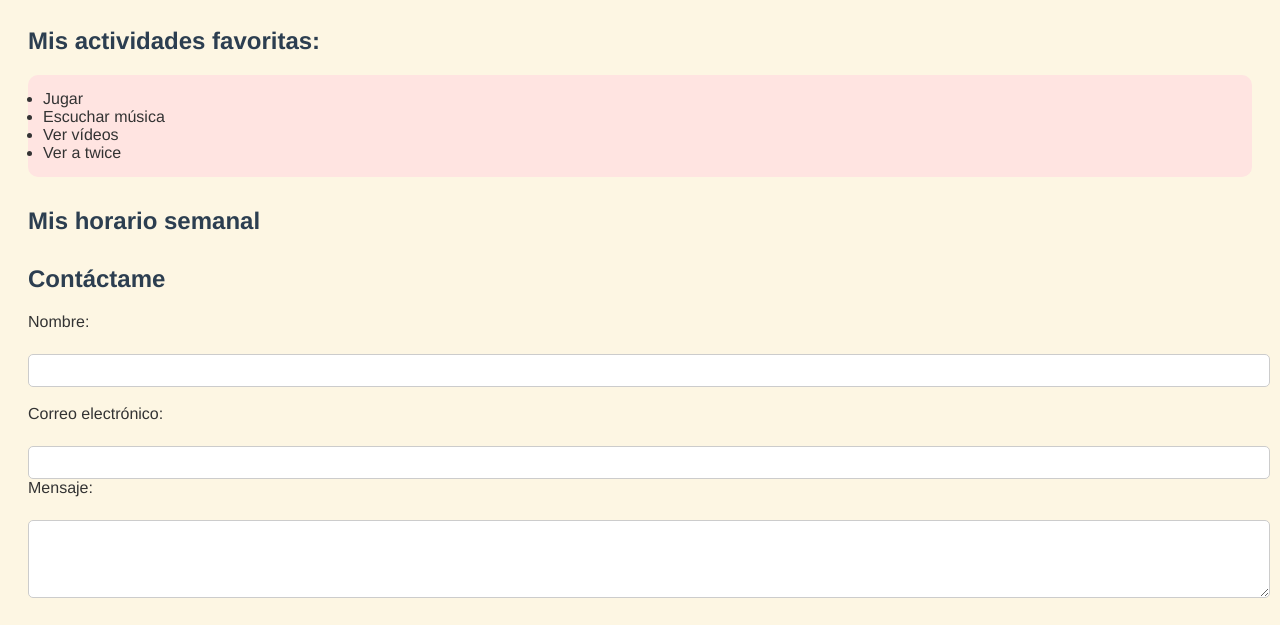
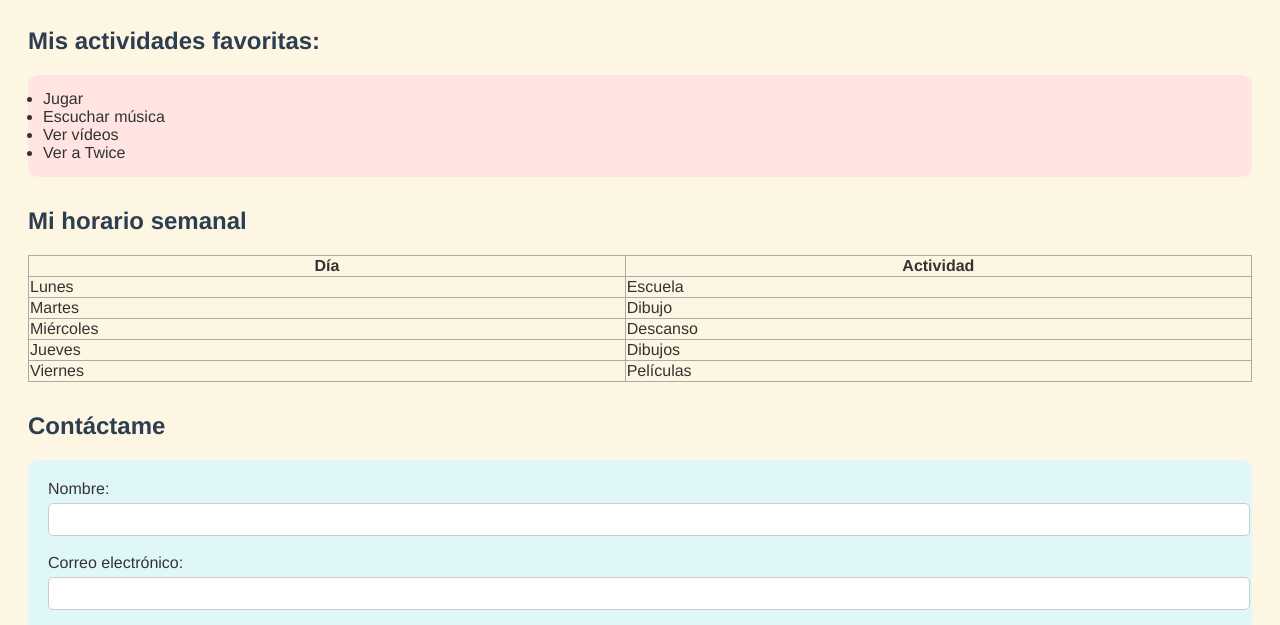
Before and after one commit to isiss641225/repaso, a plain HTML site: page index.html in a window 1280 px wide. Shown: the part 129-754 px from the top of the page. Drawn offline with Linux system fonts and the light colour scheme.

Commit message:
Update index.html

```diff
--- a/index.html
+++ b/index.html
@@ -18,54 +18,50 @@
     <li>Jugar</li>
     <li>Escuchar música</li>
     <li>Ver vídeos</li>
-        <li>Ver a twice</li>
+    <li>Ver a Twice</li>
   </ul>
 
-    <h2>Mis horario semanal</h2>
+  <h2>Mi horario semanal</h2>
   <table border="1">
     <tr>
       <th>Día</th>
       <th>Actividad</th>
     </tr>
-
     <tr>
       <td>Lunes</td>
       <td>Escuela</td>
     </tr>
-
     <tr>
       <td>Martes</td>
       <td>Dibujo</td>
     </tr>
-
     <tr>
       <td>Miércoles</td>
       <td>Descanso</td>
     </tr>
-
     <tr>
       <td>Jueves</td>
       <td>Dibujos</td>
     </tr>
-
     <tr>
       <td>Viernes</td>
       <td>Películas</td>
     </tr>
+  </table>
 
   <h2>Contáctame</h2>
-        <label for="nombre">Nombre:</label><br><br>
+  <form>
+    <label for="nombre">Nombre:</label><br>
     <input type="text" id="nombre" name="nombre"><br><br>
 
-        <label for="correo">Correo electrónico:</label><br><br>
-        <input type="email" id="correo" name="correo">
+    <label for="correo">Correo electrónico:</label><br>
+    <input type="email" id="correo" name="correo"><br><br>
 
-        <label for="mensaje">Mensaje:</label><br><br>
-        <textarea name="mensaje" id="mensaje" rows="4" cols="30"></textarea><br><br>
+    <label for="mensaje">Mensaje:</label><br>
+    <textarea id="mensaje" name="mensaje" rows="4" cols="30"></textarea><br><br>
 
     <button type="submit">Enviar</button>
-
-    </table>
+  </form>
 
 </body>
 
```
Lines whose indentation alone changed are shown as unchanged.
